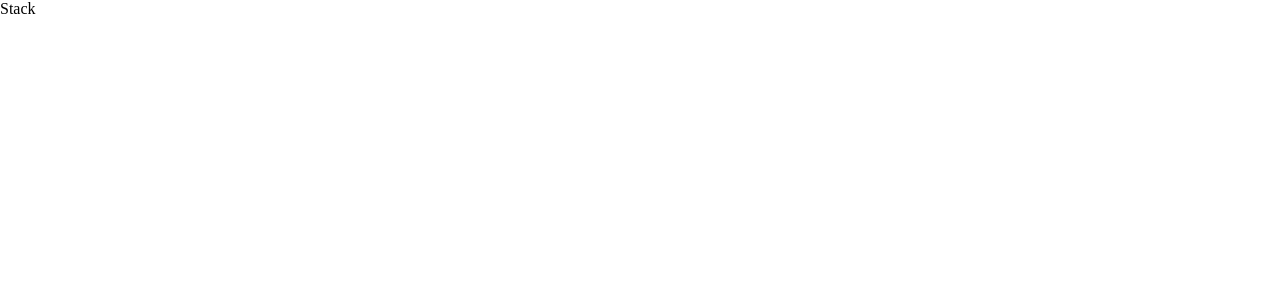
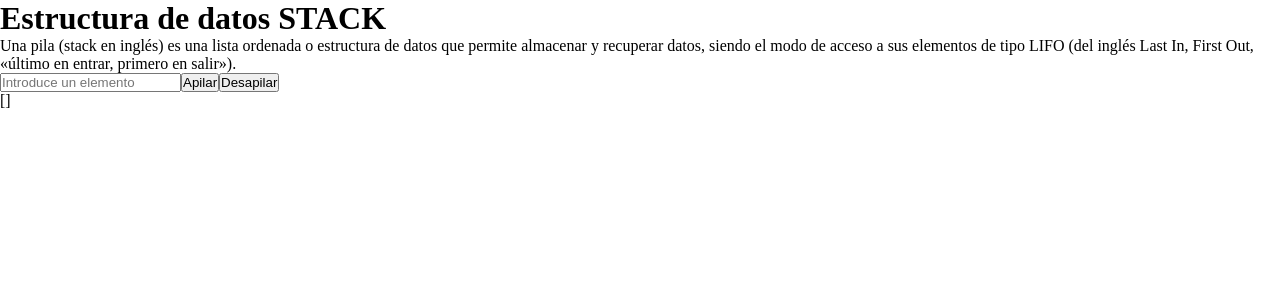
Before and after one commit to Rodevp/react-structure, a React (Vite) app in the folder structure_visualizer/: page / in a window 1280 px wide. Shown: the top 300 px of the page. Built offline with nearby package versions, Linux system fonts and the light colour scheme.

Commit message:
logic for stack structure ready :white_check_mark:

```diff
--- a/structure_visualizer/src/components/header/Header.jsx
+++ b/structure_visualizer/src/components/header/Header.jsx
@@ -1,10 +1,10 @@
-function Header(props) {
+function Title(props) {
 
   const { children } = props
 
   return (
-    <header>{children}</header>
+    <h1>{children}</h1>
   )
 }
 
-export default Header
+export default Title
--- a/structure_visualizer/src/components/index.js
+++ b/structure_visualizer/src/components/index.js
@@ -1,5 +1,5 @@
-import Header from './header/Header'
+import Title from './header/Header'
 
 export {
-    Header
+    Title
 }
--- a/structure_visualizer/src/stack/Stack.jsx
+++ b/structure_visualizer/src/stack/Stack.jsx
@@ -1,11 +1,44 @@
-import styles from './stack.module.css'
-import { useState } from 'react'
-
+import styles from "./stack.module.css";
+import { useState } from "react";
+import { Title } from "../components/index";
 
 function Stack() {
+  const [stack, setStack] = useState([]);
+  const [item, setItem] = useState(null);
+
+  const addItem = () => {
+    setStack([item, ...stack]);
+  };
+
+  const deleteItem = () => {
+    const stackCopy = [...stack];
+    stackCopy.shift()
+    setStack(stackCopy);
+  };
+
+  const handleInput = e => {
+    setItem(e.target.value)
+  }
+
   return (
-    <div>Stack</div>
-  )
+    <div>
+      <Title>Estructura de datos STACK</Title>
+      <section>
+        Una pila (stack en inglés) es una lista ordenada o estructura de datos
+        que permite almacenar y recuperar datos, siendo el modo de acceso a sus
+        elementos de tipo LIFO (del inglés Last In, First Out, «último en
+        entrar, primero en salir»).
+      </section>
+      <section className="">
+        <div>
+          <input type="text" placeholder="Introduce un elemento"  onChange={handleInput}/>
+          <button onClick={addItem}>Apilar</button>
+          <button onClick={deleteItem}>Desapilar</button>
+        </div>
+        <div className="">{JSON.stringify(stack)}</div>
+      </section>
+    </div>
+  );
 }
 
-export default Stack
+export default Stack;
```
